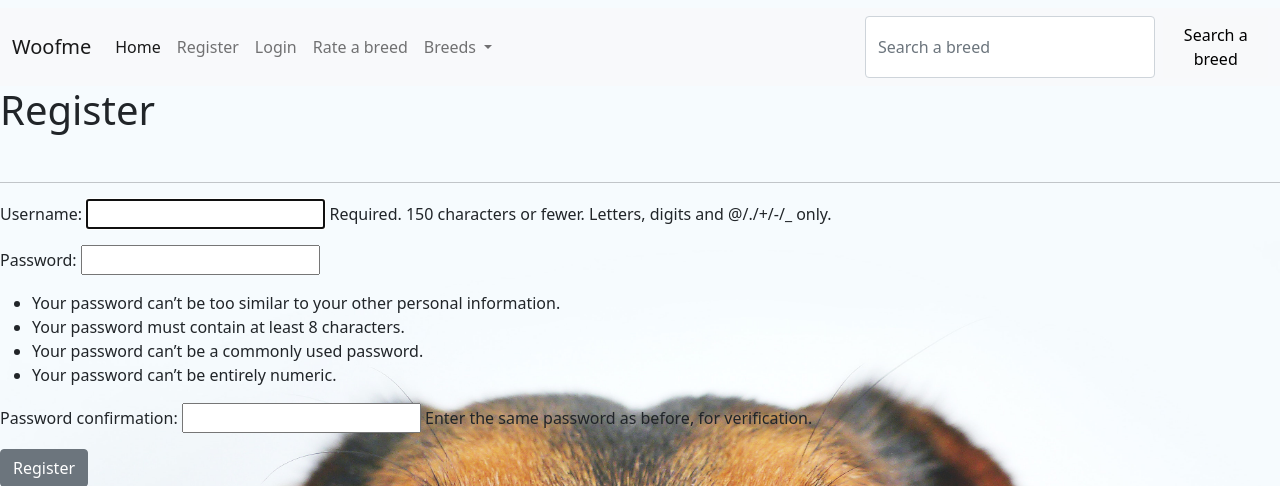
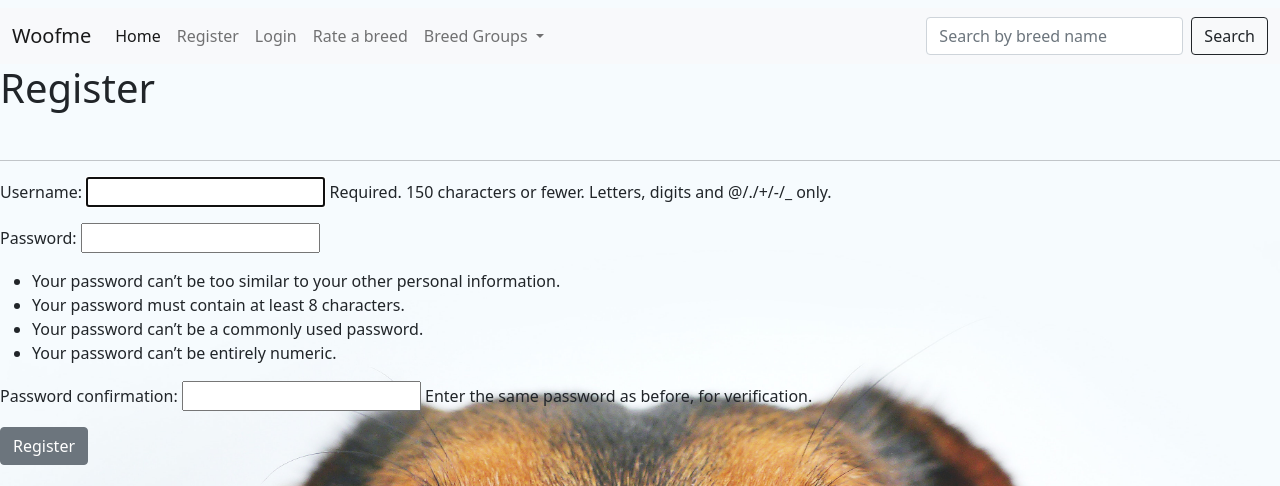
Before and after one commit to nikkibudeanu/woofme, a Django app: page /users/register_user in a window 1280 px wide. Shown: the top 486 px of the page. Run offline with Django 3.2, Linux system fonts and the light colour scheme; some libraries are stand-ins or nearby versions.

Commit message:
add breed and breedgroup in search bars on base file

```diff
--- a/woofme_app/templates/base.html
+++ b/woofme_app/templates/base.html
@@ -58,14 +58,24 @@
                     <li class="nav-item dropdown">
                         <a class="nav-link dropdown-toggle" href="#" id="navbarDropdown" role="button"
                             data-bs-toggle="dropdown" aria-expanded="false">
-                            Breeds
+                            Breed Groups
                         </a>
+                        <ul class="dropdown-menu" aria-label="Dropdown Breed Group">
+                            {% for item in cat_style_menu %}
+                            <li>
+                                <a class="dropdown-item" href="{% url 'groups' item %}">{{ item|title}}
+                                </a>
+                            </li>
+                            {% endfor %}
+                        </ul>
+                    </li>
                 </ul>
-
-                <form class="d-flex">
-                    <input class="form-control me-2" type="search" placeholder="Search a breed"
-                        aria-label="Search a breed">
-                    <button class="btn btn-light" type="submit">Search a breed</button>
+                <!--  Search beer button -->
+                <form class="d-flex text-end" action="{% url 'breedgroup' %}" method="POST">
+                    {% csrf_token %}
+                    <input class="form-control me-2" type="search" placeholder="Search by breed name"
+                       aria-label="Search your beer" name="searched">
+                    <button class="btn btn-light btn-outline-dark" name="submit" type="submit">Search</button>
                 </form>
             </div>
         </div>
```
